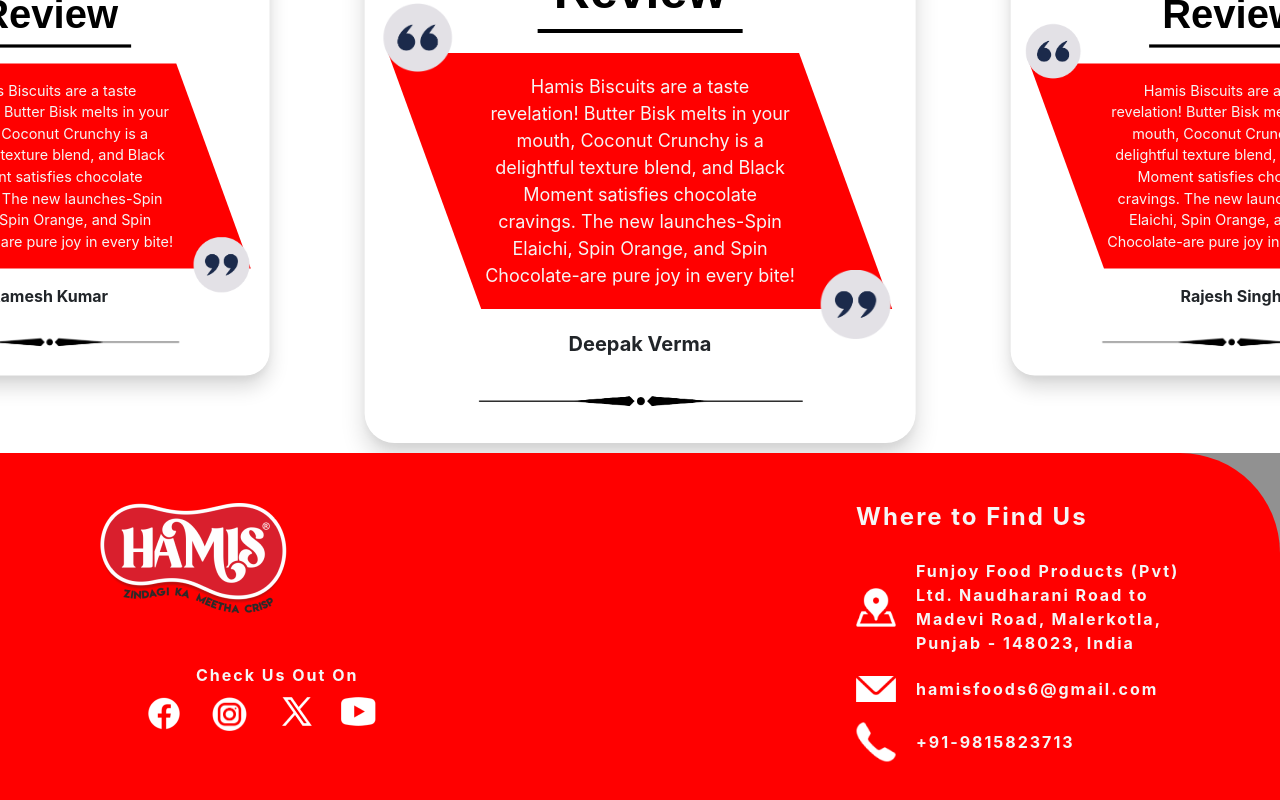
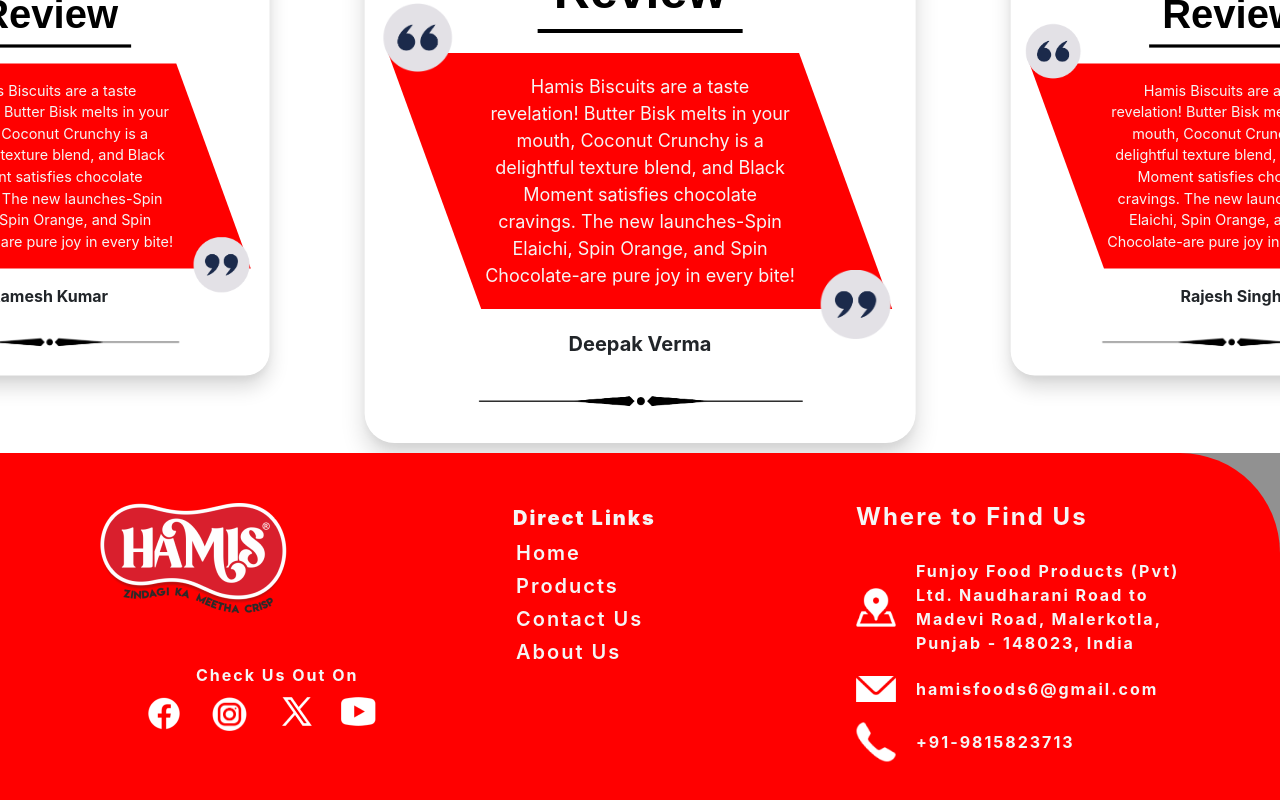
Before and after one commit to thevaibhavrr/Hatim, a React (Create React App) app: page / in a window 1280 px wide. Shown: the part 3719-4519 px from the top of the page. Built offline with nearby package versions, Linux system fonts and the light colour scheme.

Commit message:
update footer

```diff
--- a/src/components/footer.jsx
+++ b/src/components/footer.jsx
@@ -10,12 +10,9 @@
 import TwitterX from "../Images/footer/TwitterX.png";
 import YouTube from "../Images/footer/YouTube.png";
 import { Link } from "react-router-dom";
-import { motion } from 'framer-motion';
-
 
 function Footer() {
-  const list = { hidden: { opacity: 0 } }
-const item = { hidden: { x: 10, opacity: 0 } }
+
   return (
     <>
       <div className="first_footer_div_gry">
@@ -69,34 +66,34 @@
           </div>
           {/* message */}
           <div className="footer_message">
-            <motion.ul animate="hidden" variants={list} className="footer_message_ul">
-              <motion.li variants={item} >
+            <ul className="footer_message_ul">
+              <li>
                 {" "}
                 <h5 className="footer_hading"> Direct Links</h5>
-              </motion.li>
-              <motion.li variants={item}  className="footer_options">
+              </li>
+              <li className="footer_options">
                 <Link to={"/"} className=" css-for-link-tag">
                   <li>Home</li>
                 </Link>
-              </motion.li>
-              <motion.li variants={item}  className="footer_options">
+              </li>
+              <li className="footer_options">
                 <Link to={"/product"} className=" css-for-link-tag">
                   <li>Products</li>
                 </Link>
-              </motion.li>
-              <motion.li variants={item}  className="footer_options">
+              </li>
+              <li className="footer_options">
                 {" "}
                 <Link to={"/contact-us"} className=" css-for-link-tag">
                   <li>Contact Us</li>
                 </Link>
-              </motion.li>
-              <motion.li variants={item}  className="footer_options">
+              </li>
+              <li className="footer_options">
                 {" "}
                 <Link to={"/about-us"} className=" css-for-link-tag">
                   <li>About Us</li>
                 </Link>
-              </motion.li>
-            </motion.ul>
+              </li>
+            </ul>
           </div>
           {/* adress */}
           <div className="footer_address">
--- a/src/styles/footer.css
+++ b/src/styles/footer.css
@@ -180,6 +180,10 @@
     .footer_message_ul li {
       list-style: none;
       margin: 10px 3px ;
+    }
+    .socail_media_icons_footer_div{
+      display: flex;
 
+      padding: 10px 0px;
     }
   }
```
